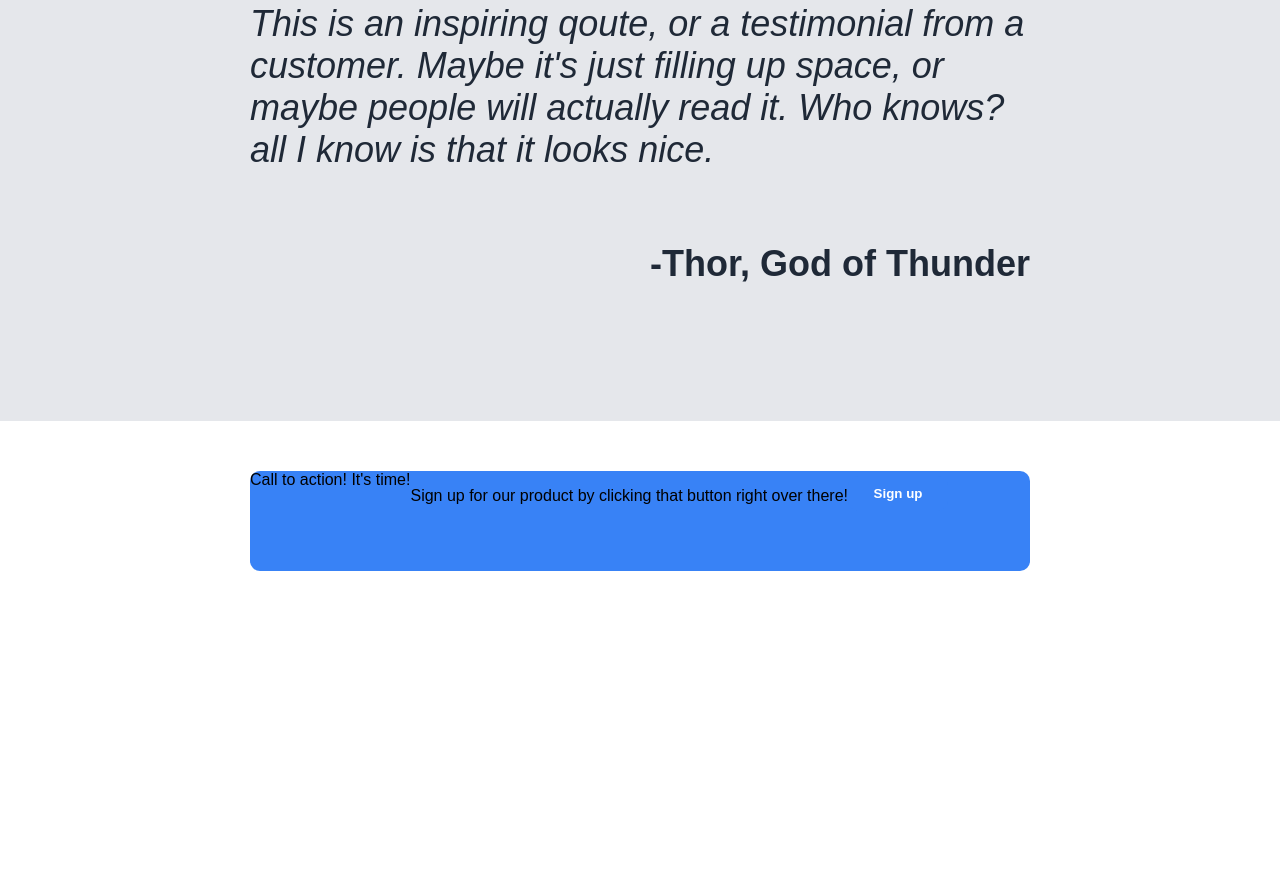
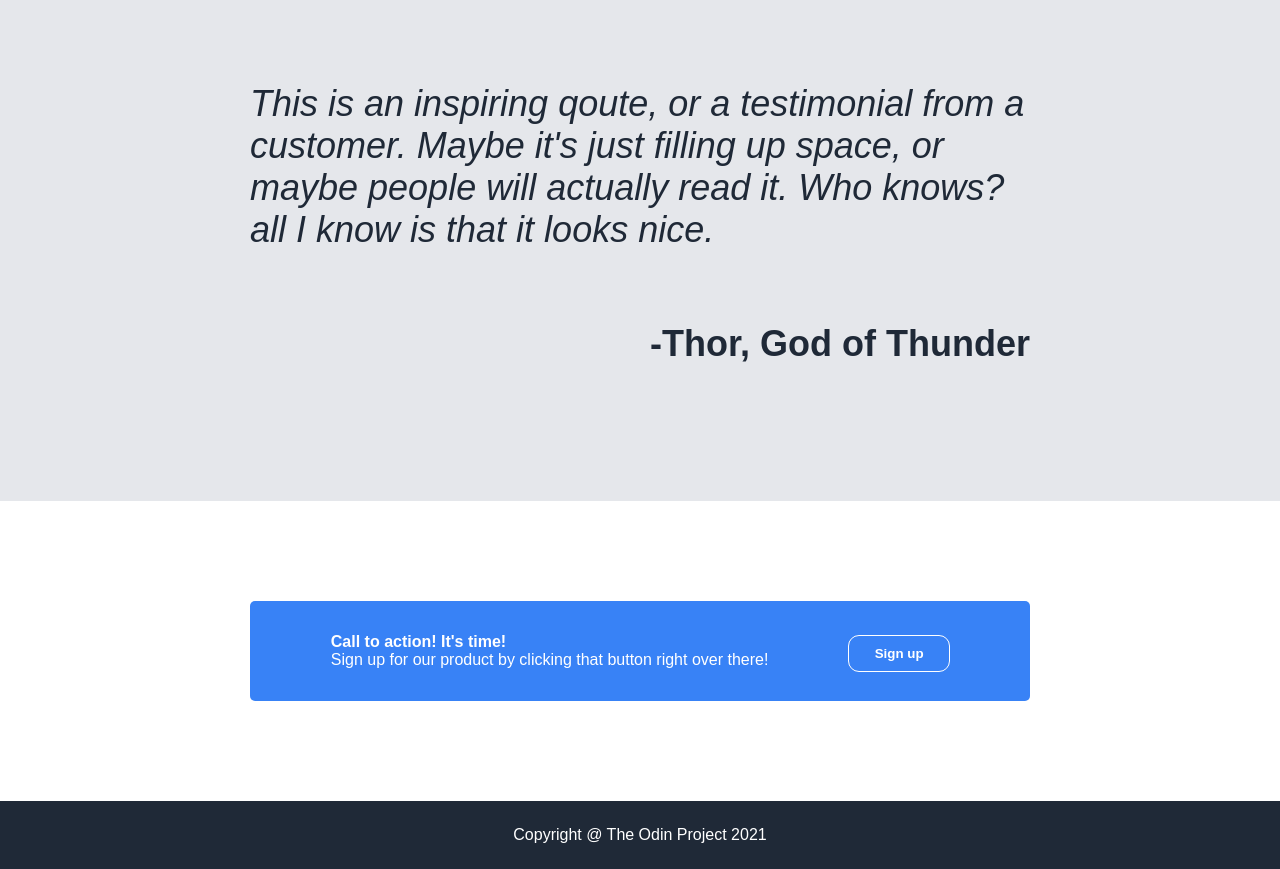
Before and after one commit to Jtolen543/landing-page, a plain HTML site: page index.html in a window 1280 px wide. Shown: the part 962-1831 px from the top of the page. Before the commit the page ends 1583 px from the top, so only its background shows below. Drawn offline with Linux system fonts and the light colour scheme.

Commit message:
Finished landing page

```diff
--- a/index.html
+++ b/index.html
@@ -53,10 +53,15 @@
         </div>
         <div class="action">
             <div class="canister">
-                <div>Call to action! It's time!</div>
-                    <p>Sign up for our product by clicking that button right over there!</p>
-                <button>Sign up</button>
+                <div>
+                    <div style="font-weight: bold;">Call to action! It's time!</div>
+                    <span>Sign up for our product by clicking that button right over there!</span>
+                </div>
+                <button style="outline: thin solid white;">Sign up</button>
             </div>
+        </div>
+        <div class="footer">
+            <div>Copyright @ The Odin Project 2021</div>
         </div>
     </body>
 </html>
--- a/styles.css
+++ b/styles.css
@@ -11,6 +11,15 @@ body {
     padding-left: 200px;
     padding-right: 200px;
     padding-bottom: 75px;
+}
+
+.footer {
+    background-color: #1F2937;
+    display: flex;
+    justify-content: center;
+    align-items: center;
+    color: white;
+    padding: 25px;
 }
 
 .topbar {
@@ -80,8 +89,8 @@ button {
     flex-direction: column;
     gap: 20px;
     align-items: center;
-    padding-top: 20px;
-    padding-bottom: 50px;
+    padding-top: 50px;
+    padding-bottom: 100px;
 }
 
 .container {
@@ -109,14 +118,17 @@ button {
 }
 
 .action {
-    padding: 50px;
+    padding: 100px;
     padding-left: 250px;
     padding-right: 250px;
 }
 .canister {
     background-color: #3882F6;
-    border-radius: 10px;
+    border-radius: 5px;
     height: 100px;
     width: 100%;
     display: flex;
+    justify-content: space-evenly;
+    align-items: center;
+    color: white;
 }
```
